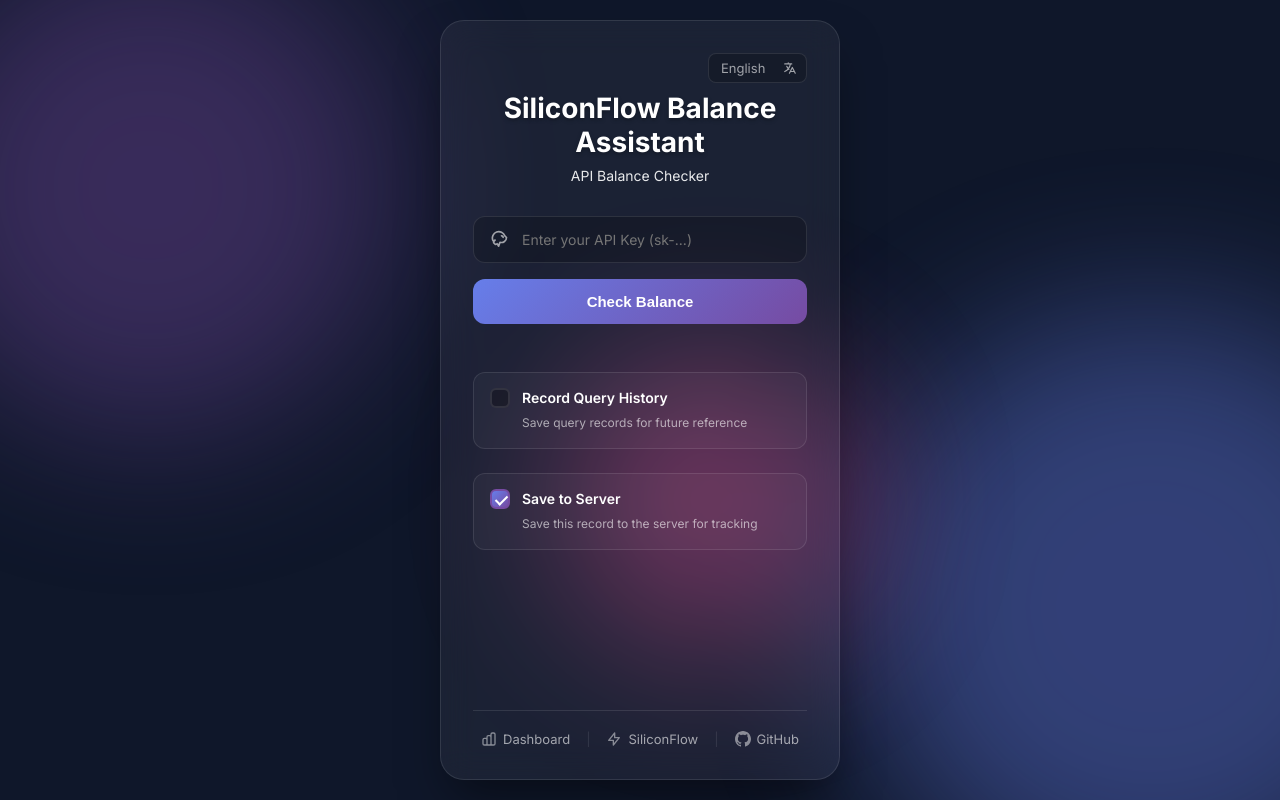
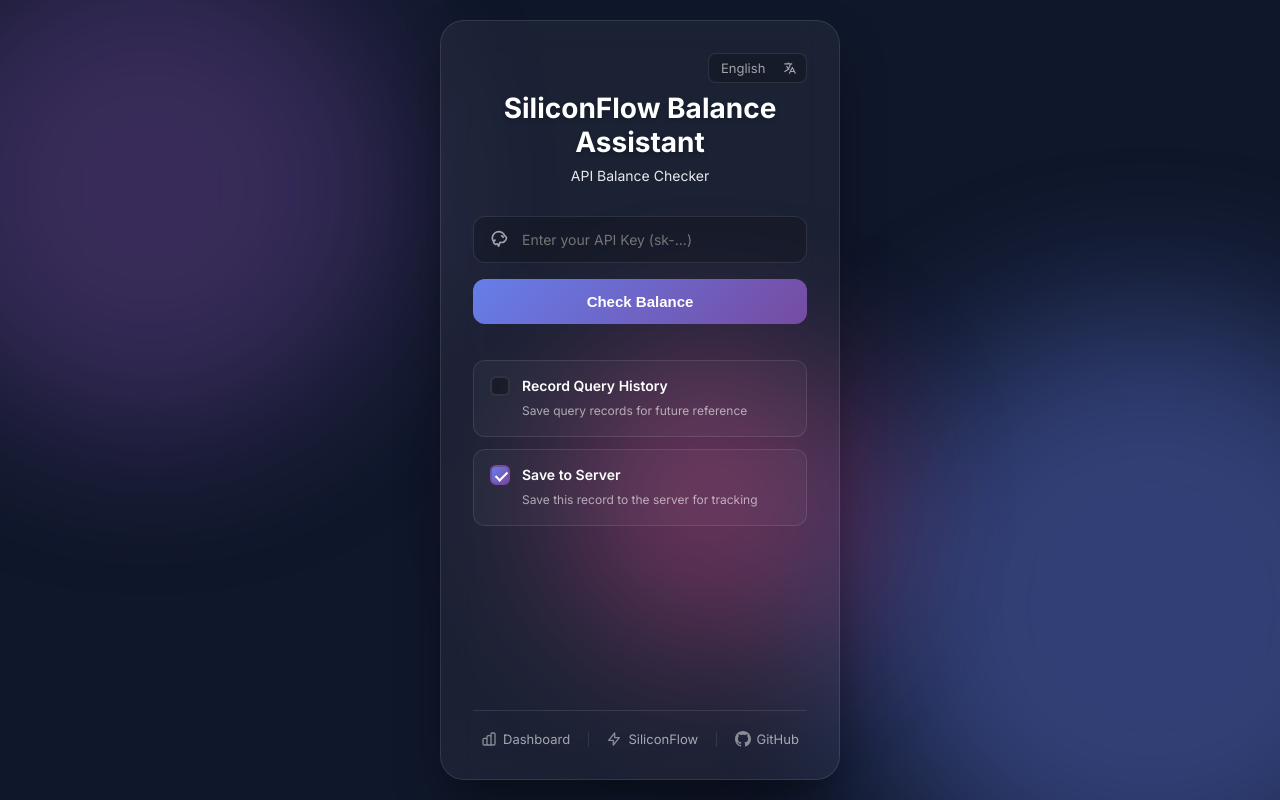
Before and after one commit to MiunaQwQ/SiliconFlow-Balance-Assistant, a PHP site: page / in a window 1280 px wide. Run offline with PHP 8.4, Linux system fonts and the light colour scheme.

Commit message:
style(css): 统一控制项间距样式
新增统一的间距规则，替换原有的固定间距设置，确保各个控制容器之间的间距一致，提升界面整体的视觉统一性。

```diff
--- a/style.css
+++ b/style.css
@@ -477,9 +477,16 @@ button:disabled {
     color: var(--glass-border);
 }
 
+/* Unified spacing for control items */
+.result-container+.history-control,
+.history-control+#trackingContainer,
+#trackingContainer+.history-control,
+.history-control+.history-control {
+    margin-top: 12px;
+}
+
 /* Tracking Control */
 .track-control {
-    margin-top: 24px;
     padding: 16px;
     background: rgba(255, 255, 255, 0.03);
     border: 1px solid var(--glass-border);
@@ -567,7 +574,6 @@ button:disabled {
 
 /* History Control  */
 .history-control {
-    margin-top: 24px;
     padding: 16px;
     background: rgba(255, 255, 255, 0.03);
     border: 1px solid var(--glass-border);
```
